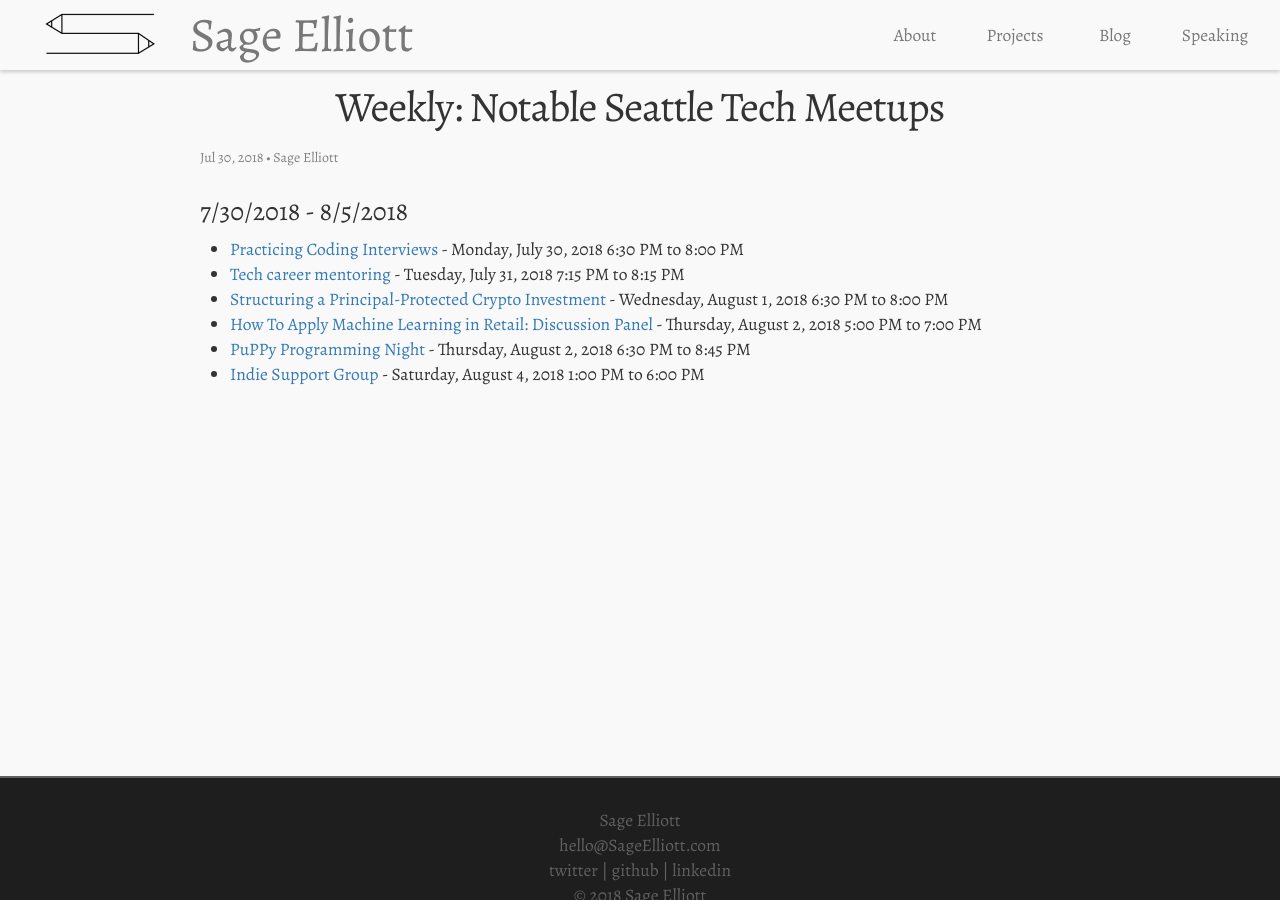
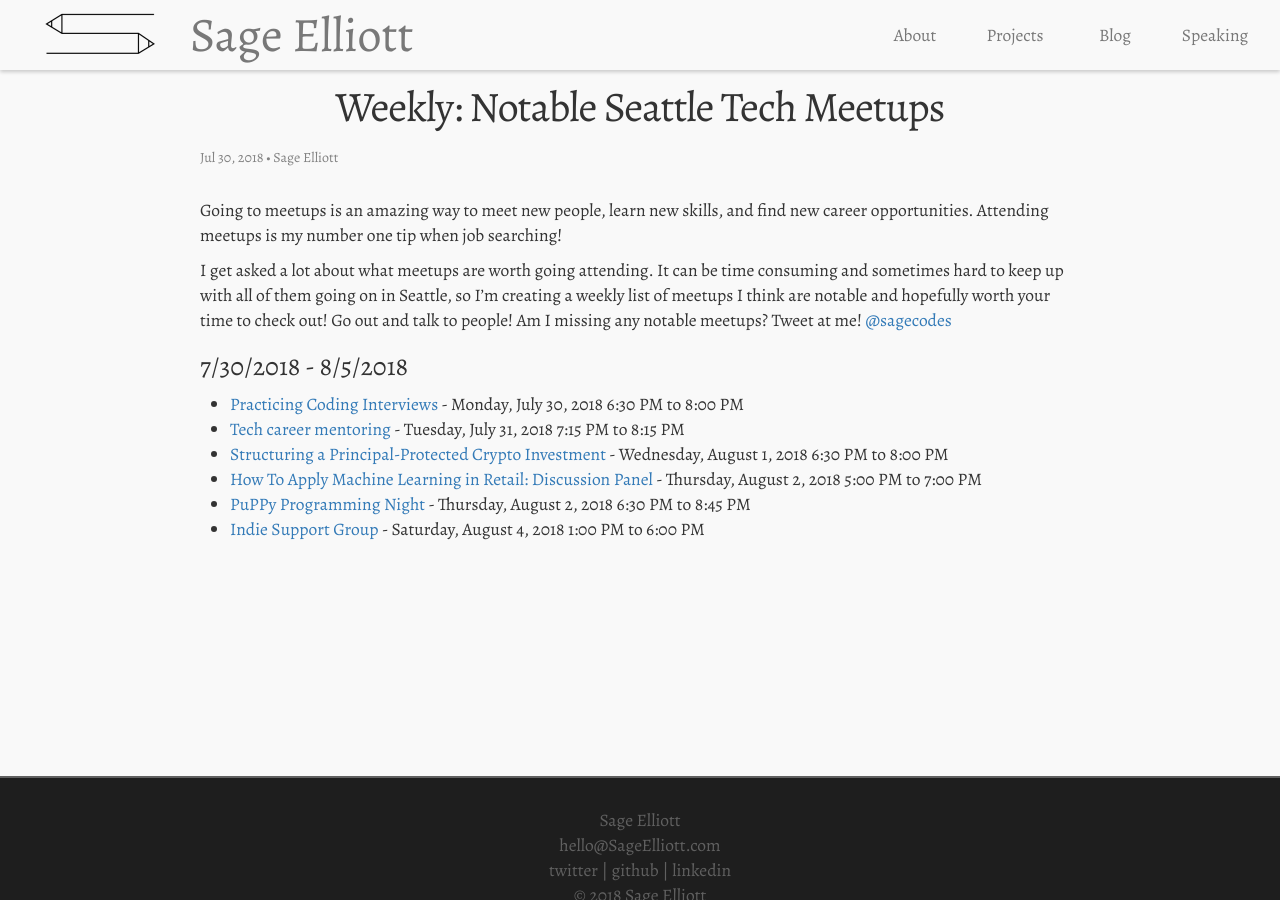
Before and after one commit to sagecodes/sage-blog, a Jekyll site: the page built from _posts/2018-07-30-post6-meetups-1.markdown, in a window 1280 px wide. Built offline with Jekyll 4.4.1, drawn with Linux system fonts in a browser that asks for light colours; nearby versions of some CDN libraries; some web fonts are replaced.

Commit message:
Add context to meetup page

```diff
--- a/_posts/2018-07-30-post6-meetups-1.markdown
+++ b/_posts/2018-07-30-post6-meetups-1.markdown
@@ -8,6 +8,11 @@
 published: true
 ---
 
+
+Going to meetups is an amazing way to meet new people, learn new skills, and find new career opportunities. Attending meetups is my number one tip when job searching!
+
+I get asked a lot about what meetups are worth going attending. It can be time consuming and sometimes hard to keep up with all of them going on in Seattle, so I'm creating a weekly list of meetups I think are notable and hopefully worth your time to check out! Go out and talk to people! Am I missing any notable meetups? Tweet at me! [@sagecodes]({{site.twitter}})
+
 ### 7/30/2018 - 8/5/2018
 
 - [Practicing Coding Interviews](https://www.meetup.com/PSPPython/events/250691731/) - Monday, July 30, 2018
```
Also changed, not shown: 1 other file.
